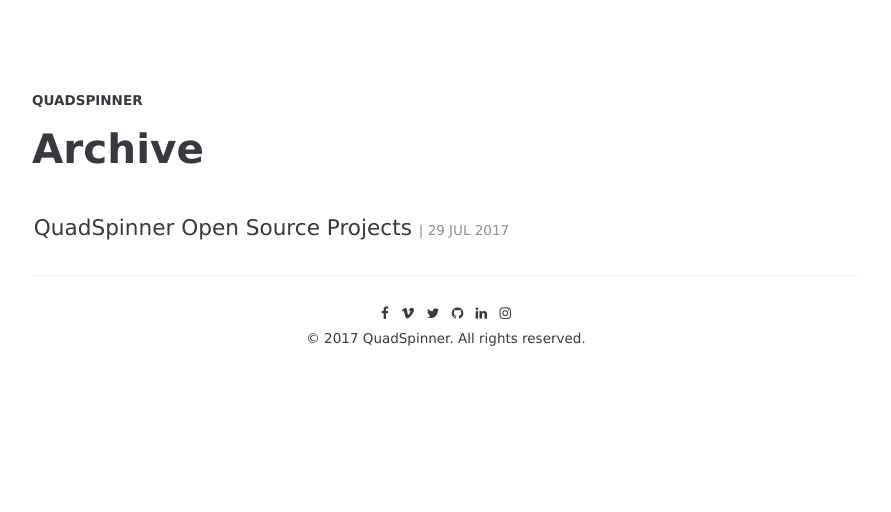
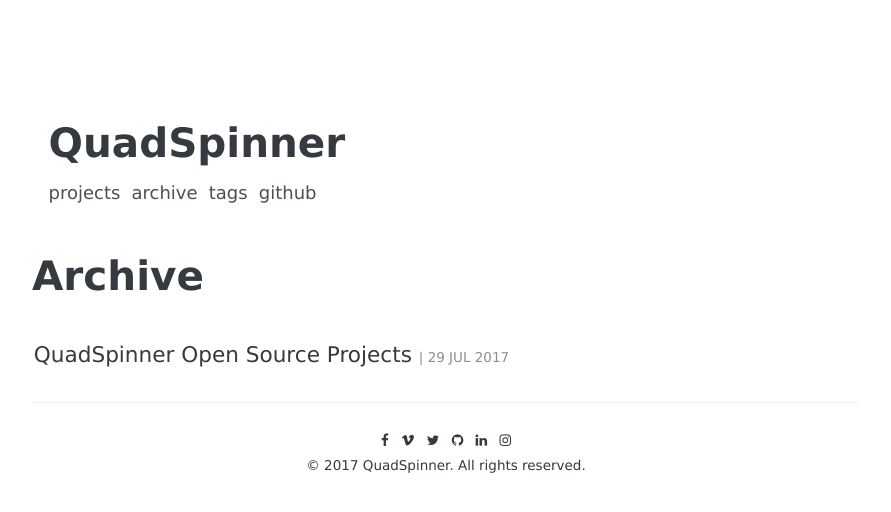
Before and after one commit to QuadSpinner/quadspinner.github.io, a Jekyll site: the page built from archive/index.html, in a window 1280 px wide. Shown: the top 512 px of the page, without its empty margins (194-1085 px from the left). Built offline with Jekyll 4.4.1, drawn with Linux system fonts in a browser that asks for light colours; some web fonts are replaced.

Commit message:
Template updated

```diff
--- a/_layouts/page.html
+++ b/_layouts/page.html
@@ -1,11 +1,22 @@
 ---
 layout: default
 ---
-<header>
-  <div class="header-small">
-    <a href="{{site.url}}{{site.baseurl}}">{{ site.name }}</a>
+
+<header class="header">
+  <div class="header-title">
+    <a href="{{ site.url }}{{ site.baseurl }}">{{ site.name }}</a>
   </div>
+  <nav class="header-nav">
+    {% for nav in site.nav %}
+    {% if nav.url contains 'http://' or nav.url contains 'https://' %}
+    <a href="{{ nav.url }}">{{ nav.name }}</a>
+    {% else %}
+    <a href="{{ nav.url | prepend: site.baseurl }}">{{ nav.name }}</a>
+    {% endif %}
+    {% endfor %}
+  </nav>
 </header>
+
 <div class="page">
   <div class="page-title">{{ page.title }}</div>
   {{ content }}
--- a/_sass/_typography.scss
+++ b/_sass/_typography.scss
@@ -37,7 +37,7 @@
   Header
   -------------- */
 h1, h2, h3, h4, h5, h6 {
-  font-weight: 700;
+  font-weight: 900;
 }
 
 h1 {
```
